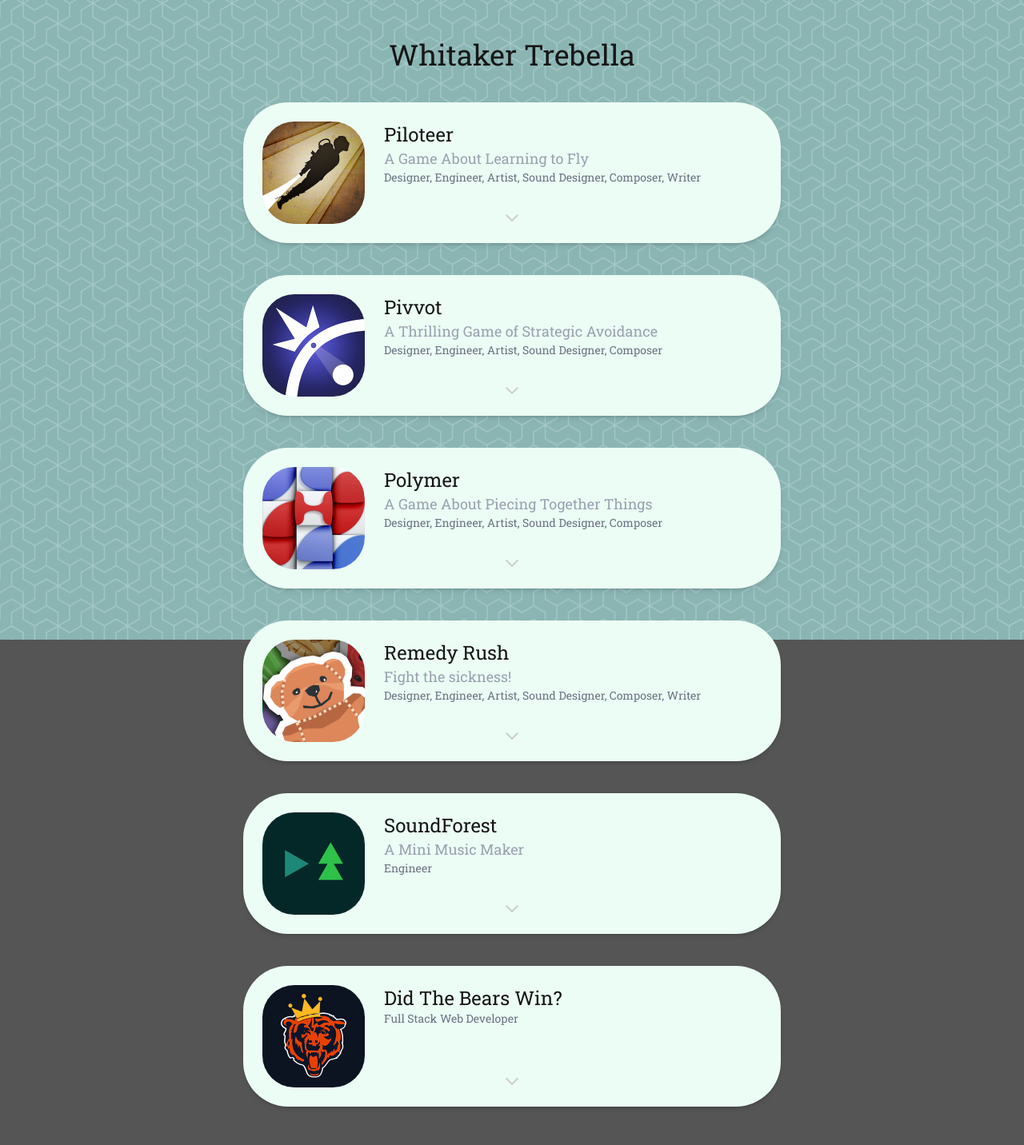
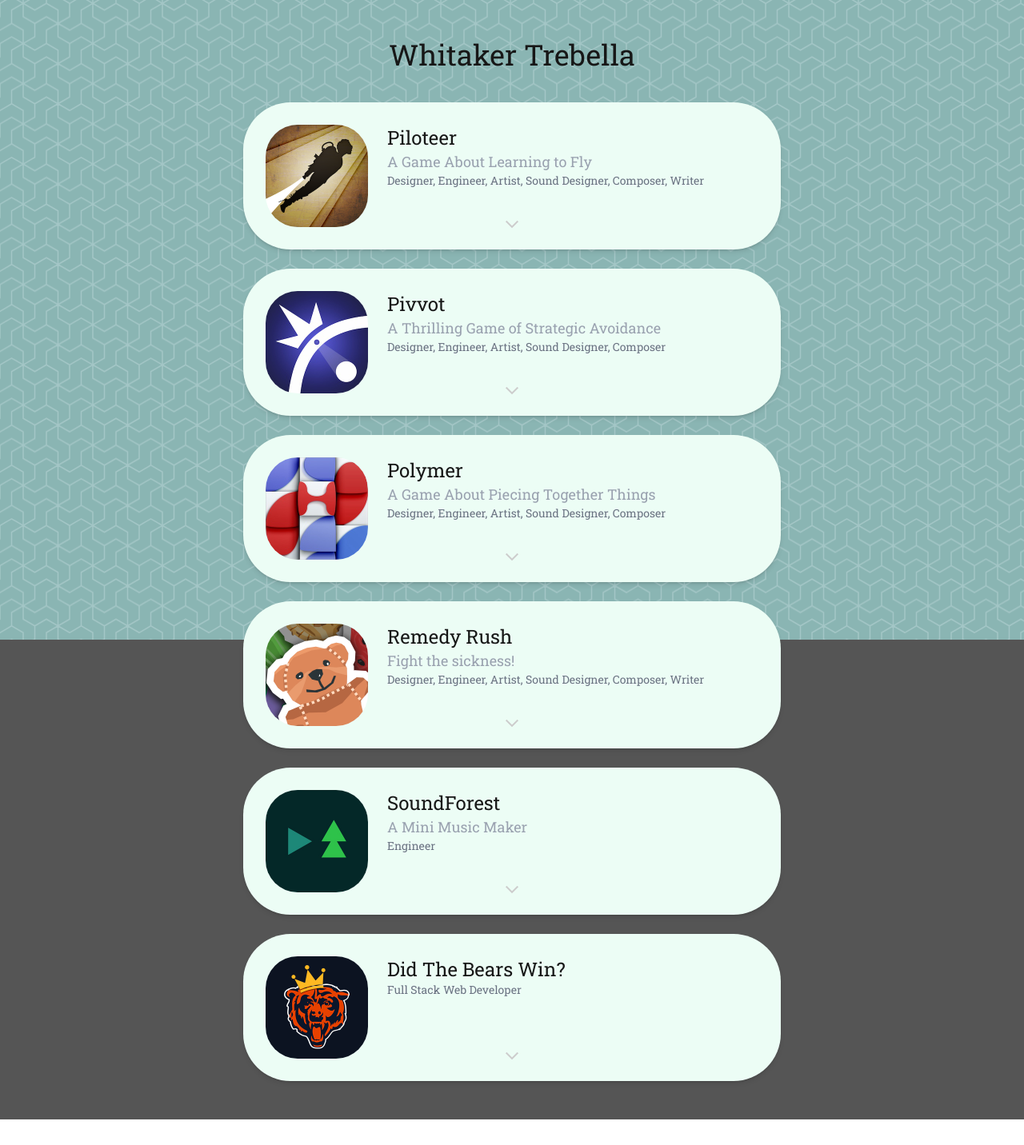
Before and after one commit to wtrebella/WhitakrPortfolio, a Next.js app in the folder whitakr-portfolio/: page / in a window 1280 px wide. Shown: the whole page at 80% size. After the commit the page ends 1400 px from the top, so only its background shows below. Built offline with nearby package versions, Linux system fonts and the light colour scheme.

Commit message:
Fixed scrolling and improved padding

```diff
--- a/whitakr-portfolio/src/app/page.tsx
+++ b/whitakr-portfolio/src/app/page.tsx
@@ -4,13 +4,13 @@
 	return (
         <div className="min-h-full flex flex-col items-center justify-center p-12">
             <h1 className="text-4xl">Whitaker Trebella</h1>
-            <div className="mt-4 flex w-full max-w-2xl flex-col items-stretch gap-4">
+            <div className="mt-4 flex w-full max-w-2xl flex-col items-stretch">
                 <ProjectModule
                     title="Piloteer"
                     subtitle="A Game About Learning to Fly"
                     role="Designer, Engineer, Artist, Sound Designer, Composer, Writer"
                     description="In Piloteer, a whimsical and serenely challenging physics-based game about learning to fly, a renowned inventor is determined to overcome the stigma associated with flying a jetpack and convince the world that jetpacks should be revered by all. The UI art is done by the wonderful Mike Berg of https://weheart.games/."
-                    image="/icon-piloteer.png"
+                    icon="/icon-piloteer.png"
                     links={[
                         {
                             href: "https://www.youtube.com/watch?v=CfvlH4exf54",
@@ -24,7 +24,7 @@
                     subtitle="A Thrilling Game of Strategic Avoidance"
                     role="Designer, Engineer, Artist, Sound Designer, Composer"
                     description="Pivvot is a thrilling game of strategic avoidance that will consistently test and challenge your ability to make quick, impulsive decisions."
-                    image="/icon-pivvot.jpg"
+                    icon="/icon-pivvot.jpg"
                     links={[
                         {
                             href: "https://www.youtube.com/watch?v=Lvb68dq3ku8",
@@ -38,7 +38,7 @@
                     subtitle="A Game About Piecing Together Things"
                     role="Designer, Engineer, Artist, Sound Designer, Composer"
                     description="In Polymer, piece together things into things"
-                    image="/icon-polymer.jpg"
+                    icon="/icon-polymer.jpg"
                     links={[
                         {
                             href: "https://www.youtube.com/watch?v=BbEJ3x4mI3M",
@@ -52,7 +52,7 @@
                     subtitle="Fight the sickness!"
                     role="Designer, Engineer, Artist, Sound Designer, Composer, Writer"
                     description="In Remedy Rush, it's you vs. the germs in this revitalizing adventure game of curious remedies. After coming down with a pesky sickness, you'll delve deep into the body and navigate through an endless maze of cells while utilizing a variety of unconventional remedies to ward of the germs. Each with game-changing side effects, the experimental remedies such as sushi, a tennis ball, and a teddy bear, act as a key defense to fight the germs lurking in the body. The more days your remedy survives, the longer you fend off the sickness!"
-                    image="/icon-remedyRush.png"
+                    icon="/icon-remedyRush.png"
                     links={[
                         {
                             href: "https://www.youtube.com/watch?v=MmA99J150d8",
@@ -66,7 +66,7 @@
                     subtitle="A Mini Music Maker"
                     role="Engineer"
                     description="SoundForest is a mini music that allows you to instantly compose a song using a collection of musical creatures."
-                    image="/icon-soundforest.png"
+                    icon="/icon-soundforest.png"
                     links={[
                         {
                             href: "https://www.youtube.com/watch?v=EwKheW-cS8I",
@@ -79,7 +79,8 @@
                     title="Did The Bears Win?"
                     description="A fun little page to celebreate the Chicago Bears. I made this while learning web dev."
                     role="Full Stack Web Developer"
-                    image="/icon-didTheBearsWin.png"
+                    icon="/icon-didTheBearsWin.png"
+                    image="/didTheBearsWin.png"
                     links={[
                         {
                             href: "https://didthebearswin.com",
--- a/whitakr-portfolio/src/components/ProjectModule.tsx
+++ b/whitakr-portfolio/src/components/ProjectModule.tsx
@@ -3,7 +3,7 @@
 import {AnimatePresence, motion} from "framer-motion";
 import Image from "next/image";
 import Link from "next/link";
-import {useMemo, useState} from "react";
+import {useRef, useMemo, useState} from "react";
 import {getLinkProps, getYouTubeEmbedUrl} from "@/lib/url";
 
 type ModuleLink = {
@@ -25,7 +25,8 @@
     subtitle?: string;
     role?: string;
     description: string;
-    image: string;
+    icon: string;
+    image?: string;
     links?: ModuleLink[];
 }
 
@@ -100,23 +101,27 @@
         role,
         description,
         image,
+        icon,
         links = []
     }: ProjectModuleProps)
 {
     const [isOpen, setIsOpen] = useState(false);
-
+    const moduleRef = useRef<HTMLDivElement | null>(null);
     const normalizedLinks = useMemo(() => normalizeLinks(links), [links]);
 
     return (
-        <div className="relative mt-6 w-full max-w-2xl overflow-hidden rounded-[3.5rem] bg-emerald-50 p-6 drop-shadow-xs shadow-md"
-             onClick={() => setIsOpen(!isOpen)}>
+        <div className="relative mt-6 w-full max-w-2xl overflow-hidden rounded-[3.7rem] bg-emerald-50 p-7 drop-shadow-xs shadow-md scroll-mb-24"
+             onClick={() => setIsOpen(!isOpen)}
+             ref={moduleRef}
+        >
             <div className="flex w-full min-w-0 flex-col items-start justify-center">
                 <div className="flex w-full min-w-0 flex-row items-start gap-6">
                     <div className="relative aspect-square w-32 shrink-0 self-start overflow-hidden rounded-[2.5rem]">
                         <Image
-                            src={image}
-                            alt={`${title} image`}
+                            src={icon}
+                            alt={`${title} icon`}
                             fill
+                            priority
                             sizes="(max-width: 768px) 8rem, 10rem"
                             className="object-cover"
                         />
@@ -136,15 +141,39 @@
                 <AnimatePresence initial={false}>
                     {isOpen && (
                         <motion.div
-                            initial={{height: 0, opacity: 0}}
-                            animate={{height: "auto", opacity: 1}}
-                            exit={{height: 0, opacity: 0}}
-                            transition={{duration: 0.25, ease: "easeInOut"}}
+                            initial={{ height: 0, opacity: 0 }}
+                            animate={{ height: "auto", opacity: 1 }}
+                            exit={{ height: 0, opacity: 0 }}
+                            transition={{ duration: 0.25, ease: "easeInOut" }}
                             className="w-full overflow-hidden"
+                            onAnimationComplete={() => {
+                                if (!isOpen || !moduleRef.current) return;
+
+                                const rect = moduleRef.current.getBoundingClientRect();
+                                const bottomPadding = 96;
+                                const overflow = rect.bottom - (window.innerHeight - bottomPadding);
+
+                                if (overflow > 0) {
+                                    window.scrollBy({
+                                        top: overflow,
+                                        behavior: "smooth"
+                                    });
+                                }
+                            }}
                         >
                             <div className="mt-4 flex w-full min-w-0 flex-col items-start justify-center pb-12">
                                 <Description description={description}/>
                                 <ModuleLinks links={normalizedLinks}/>
+                                {image && (
+                                    <div className="relative mt-4 aspect-video w-full overflow-hidden rounded-2xl">
+                                        <Image
+                                            src={image}
+                                            alt={title}
+                                            fill
+                                            sizes="(max-width: 768px) 100vw, 42rem"
+                                            className="object-contain"
+                                        />
+                                    </div>                                )}
                             </div>
                         </motion.div>
                     )}
```
Also changed, not shown: whitakr-portfolio/public/didTheBearsWin.png (added).
